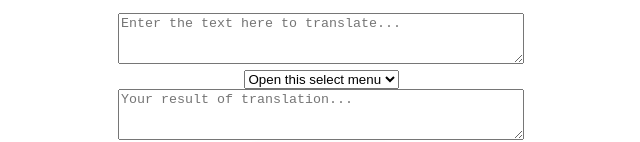
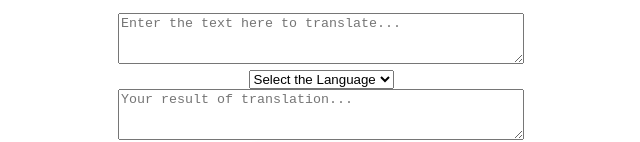
Before and after one commit to SandunMadush/Text-Translator, a React (Create React App) app in the folder translator/: page / in a window 1280 px wide. Shown: the part 131-273 px from the top of the page, without its empty margins (319-959 px from the left). Built offline with nearby package versions, Linux system fonts and the light colour scheme; a web font is replaced by a local one.

Commit message:
added select form

```diff
--- a/translator/src/components/Translate.js
+++ b/translator/src/components/Translate.js
@@ -1,10 +1,5 @@
 import React, { useState, useEffect } from "react";
 import TextareaAutosize from "@mui/material/TextareaAutosize";
-import Box from "@mui/material/Box";
-import InputLabel from "@mui/material/InputLabel";
-import MenuItem from "@mui/material/MenuItem";
-import FormControl from "@mui/material/FormControl";
-import Select from "@mui/material/Select";
 import Button from "@mui/material/Button";
 import TranslateIcon from "@mui/icons-material/Translate";
 
@@ -38,10 +33,12 @@ export default function Translate() {
               class="form-select form-select-sm"
               aria-label=".form-select-sm example"
             >
-              <option selected>Open this select menu</option>
-              <option value="1">One</option>
-              <option value="2">Two</option>
-              <option value="3">Three</option>
+              <option selected>Select the Language</option>
+              <option value="1">English</option>
+              <option value="2">Spanish</option>
+              <option value="3">French</option>
+              <option value="4">Arabic</option>
+              <option value="5">Hindi</option>
             </select>
           </form>
           <form>
```
